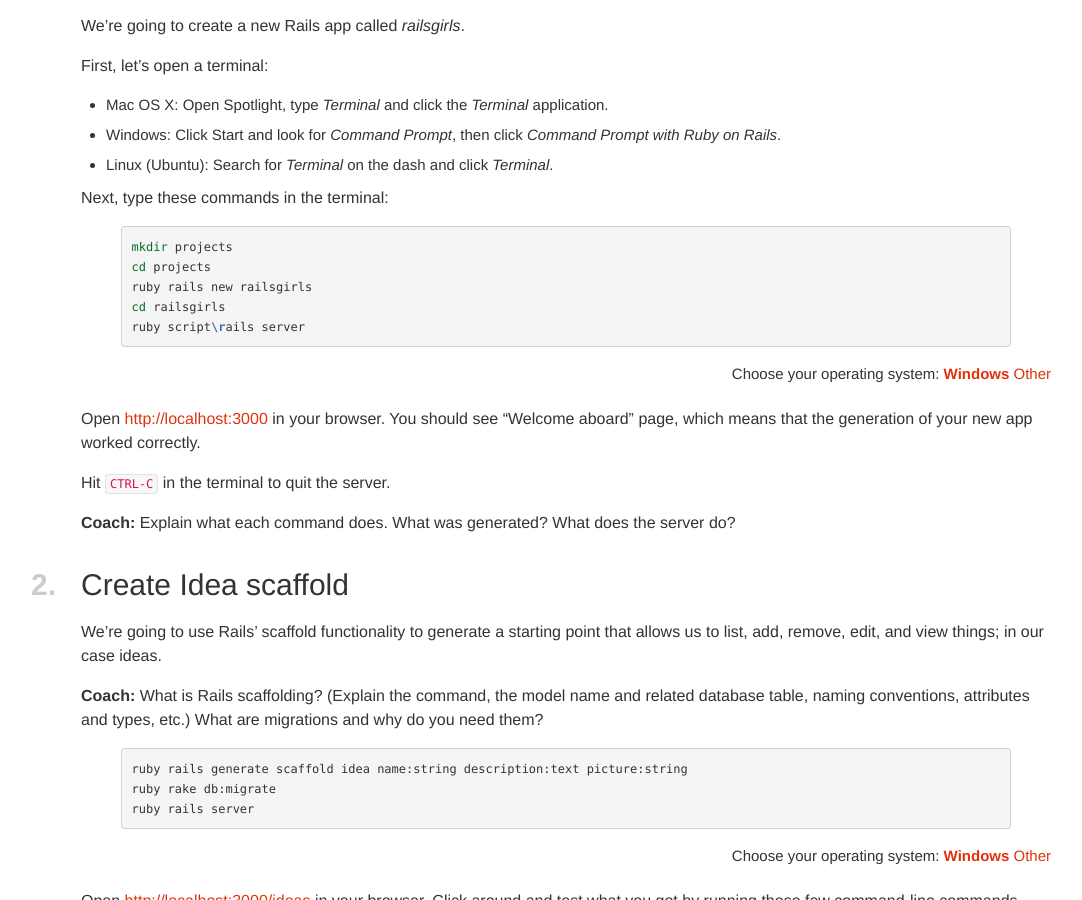
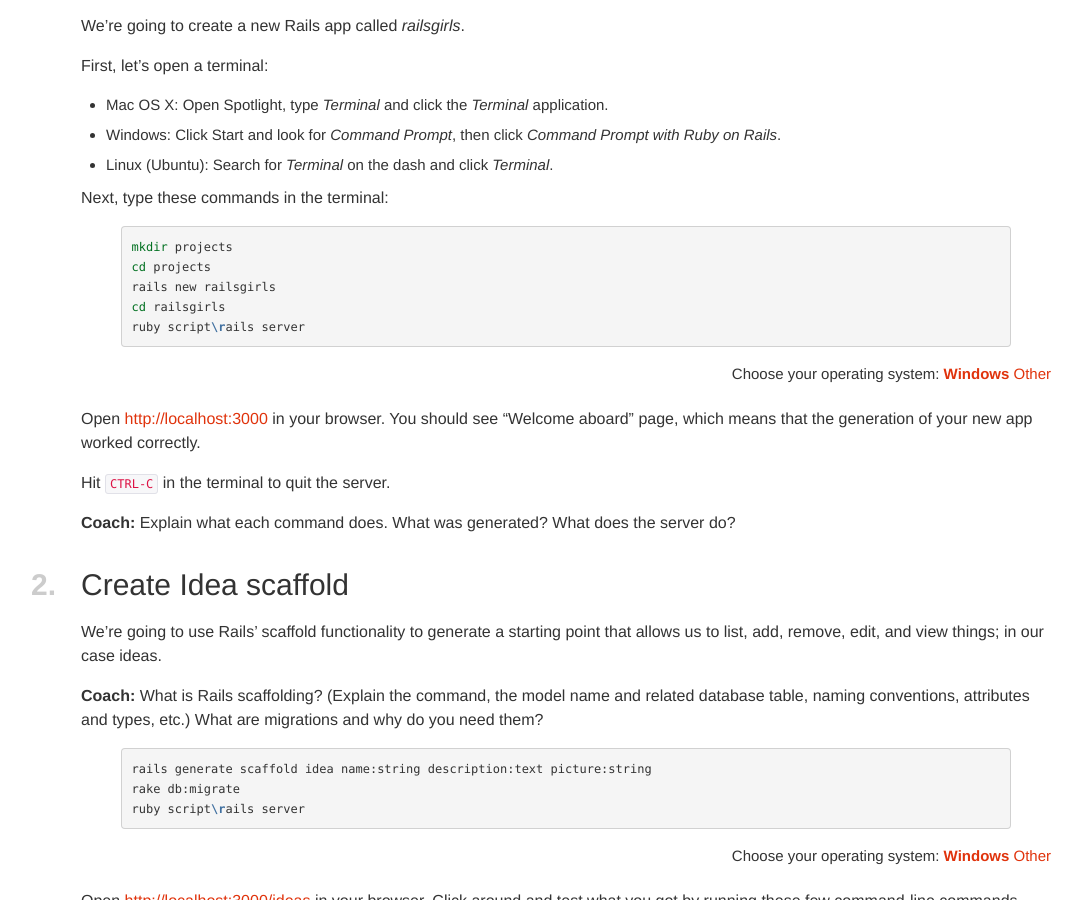
Before and after one commit to railsgirls/guides.railsgirls.com, a Jekyll site: the page built from _posts/2012-04-18-app.markdown, in a window 1280 px wide and 900 px high, scrolled down 814 px. Shown: the whole window, without its empty margins (4-1086 px from the left). Built offline with Jekyll 4.4.1, drawn with Linux system fonts in a browser that asks for light colours; nearby versions of some CDN libraries; Markdown is read by kramdown in place of the engine named in the settings.

Commit message:
Fixes rails commands for Win

```diff
--- a/_posts/2012-04-18-app.markdown
+++ b/_posts/2012-04-18-app.markdown
@@ -58,7 +58,7 @@
 {% highlight sh %}
 mkdir projects
 cd projects
-ruby rails new railsgirls
+rails new railsgirls
 cd railsgirls
 ruby script\rails server
 {% endhighlight %}
@@ -89,9 +89,9 @@
 
   <div class="win">
 {% highlight sh %}
-ruby rails generate scaffold idea name:string description:text picture:string
-ruby rake db:migrate
-ruby rails server
+rails generate scaffold idea name:string description:text picture:string
+rake db:migrate
+ruby script\rails server
 {% endhighlight %}
   </div>
 </div>
```
